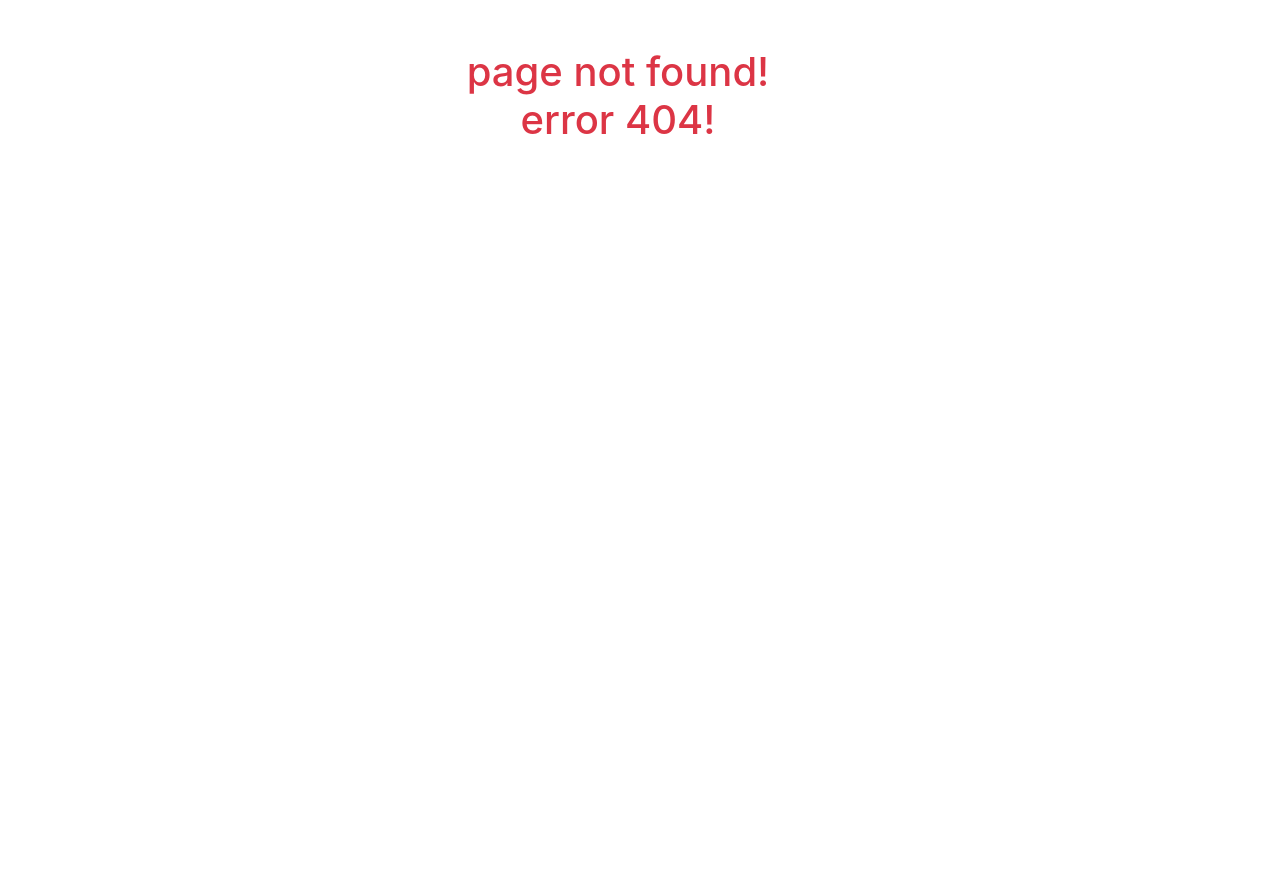
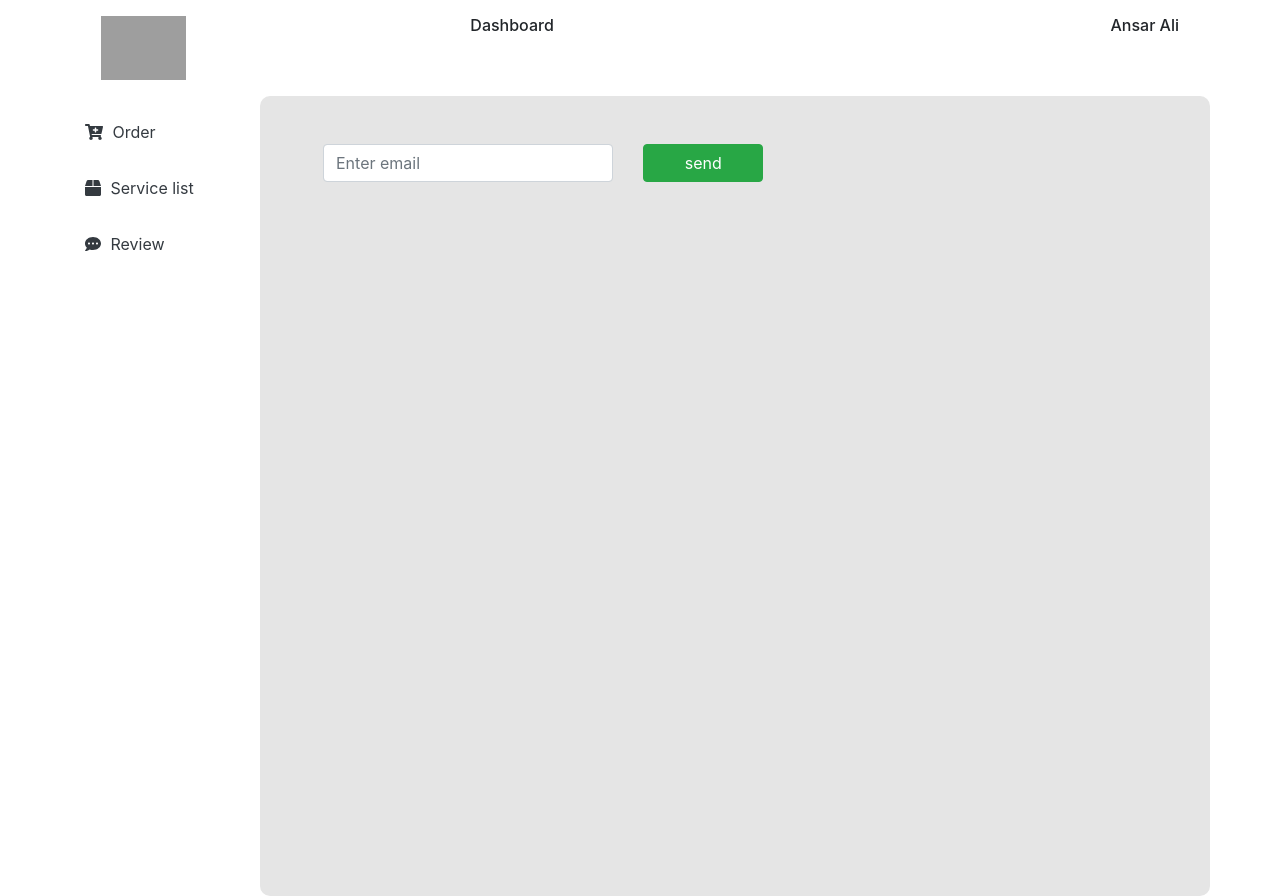
Before and after one commit to ansarali41/creative-agency-client, a React (Create React App) app: page /makeAdmin in a window 1280 px wide. Before the commit this address had no page. Before the commit the page ends 800 px from the top, so only its background shows below. Built offline with nearby package versions, Linux system fonts and the light colour scheme; no server answers; grey boxes are pictures that could not be loaded.

Commit message:
making admin pannel

```diff
--- a/src/App.js
+++ b/src/App.js
@@ -13,6 +13,9 @@ import PageNotFound from './Components/PageNotFound/PageNotFound';
 import Progress from './Components/Progress/Progress';
 import Login from './Components/Login/Login';
 import PrivateRoute from './Components/PrivateRoute/PrivateRoute';
+import ServiceListAdmin from './Components/Admin/ServiceListAdmin/ServiceListAdmin';
+import AddService from './Components/Admin/AddService/AddService';
+import MakeAdmin from './Components/Admin/MakeAdmin/MakeAdmin';
 
 export const UserContext = createContext();
 
@@ -38,6 +41,18 @@ function App() {
 
           <PrivateRoute path="/review">
             <Review></Review>
+          </PrivateRoute>
+
+          <PrivateRoute path="/serviceListAdmin">
+            <ServiceListAdmin />
+          </PrivateRoute>
+
+          <PrivateRoute path="/addService">
+            <AddService />
+          </PrivateRoute>
+
+          <PrivateRoute path="/makeAdmin">
+            <MakeAdmin />
           </PrivateRoute>
 
           <Route path="/login">
--- /dev/null
+++ b/src/Components/Admin/AddService/AddService.js
@@ -0,0 +1,23 @@
+import React from 'react';
+import DashboardHeader from '../../Dashboard/DashboardHeader/DashboardHeader';
+import Sidebar from '../../Dashboard/Sidebar/Sidebar';
+
+const AddService = () => {
+    return (
+        <section className="container">
+            <DashboardHeader></DashboardHeader>
+            <div className="row">
+                <div className="col-md-2">
+                    <Sidebar></Sidebar>
+                </div>
+                <div className="col-md-10 p-4  dashboard-bg">
+                    <div className="col-md-6">
+                        <h4>add service</h4>
+                    </div>
+                </div>
+            </div>
+        </section>
+    );
+};
+
+export default AddService;
--- /dev/null
+++ b/src/Components/Admin/MakeAdmin/MakeAdmin.js
@@ -0,0 +1,49 @@
+import React from 'react';
+import DashboardHeader from '../../Dashboard/DashboardHeader/DashboardHeader';
+import Sidebar from '../../Dashboard/Sidebar/Sidebar';
+import { useForm } from "react-hook-form";
+
+const MakeAdmin = () => {
+    const { register, handleSubmit, errors } = useForm();
+    const onSubmit = data => {
+        fetch('http://localhost:5000/makeAdmin',{
+            method: 'POST',
+            headers: { 'Content-Type': 'application/json'},
+            body: JSON.stringify(data)
+        })
+        .then(response => response.json())
+        .then( result => {
+            if(result){
+                alert('admin added successfully !')
+            }
+        })
+    }
+    return (
+        <section className="container">
+            <DashboardHeader></DashboardHeader>
+            <div className="row">
+                <div className="col-md-2">
+                    <Sidebar></Sidebar>
+                </div>
+                <div className="col-md-10 p-5  dashboard-bg">
+                    <div className="col-md-9">
+                        <form onSubmit={handleSubmit(onSubmit)}>
+                            <div className="row">
+                                <div className="col-md-6">
+                                    <input type="text" id="email" className="form-control" placeholder="Enter email" name="email" ref={register({ required: true })} />
+                                    {errors.email && <span className="text-danger">Email address is required</span>} <br />
+                                </div>
+                                <div className="col-md-6">
+                                    <button type="submit" style={{ width: '120px' }} className="btn btn-success">send</button>
+                                </div>
+                            </div>
+
+                        </form>
+                    </div>
+                </div>
+            </div>
+        </section>
+    );
+};
+
+export default MakeAdmin;
--- /dev/null
+++ b/src/Components/Admin/ServiceListAdmin/ServiceListAdmin.js
@@ -0,0 +1,32 @@
+import React, { useEffect, useState } from 'react';
+import DashboardHeader from '../../Dashboard/DashboardHeader/DashboardHeader';
+import Sidebar from '../../Dashboard/Sidebar/Sidebar';
+
+const ServiceListAdmin = () => {
+    const [allServiceList, setAllServiceList] = useState([])
+    useEffect(() => {
+        fetch('http://localhost:5000/allService')
+        .then(response => response.json())
+        .then(data =>{
+            console.log(data);
+            setAllServiceList(data);
+        })
+    },[])
+    return (
+        <section className="container">
+            <DashboardHeader></DashboardHeader>
+            <div className="row">
+                <div className="col-md-2">
+                    <Sidebar></Sidebar>
+                </div>
+                <div className="col-md-10 p-4  dashboard-bg">
+                    <div className="col-md-6">
+                        <h4>all Service List ... admin</h4>
+                    </div>
+                </div>
+            </div>
+        </section>
+    );
+};
+
+export default ServiceListAdmin;
--- a/src/Components/Dashboard/Sidebar/Sidebar.js
+++ b/src/Components/Dashboard/Sidebar/Sidebar.js
@@ -1,13 +1,65 @@
-import { faBox, faCartPlus, faCommentDots } from '@fortawesome/free-solid-svg-icons';
+import { faBox, faCartPlus, faCommentDots, faPlus, faUserPlus } from '@fortawesome/free-solid-svg-icons';
 import { FontAwesomeIcon } from '@fortawesome/react-fontawesome';
-import React from 'react';
-import { Link } from 'react-router-dom';
+import React, { useContext, useEffect, useState } from 'react';
+import { Link, useHistory, useLocation } from 'react-router-dom';
+import { UserContext } from '../../../App';
 import './Sidebar.css'
 
 const Sidebar = () => {
+    const [user, setUser] = useContext(UserContext);
+    const [isAdmin, setIsAdmin] = useState(false);
+
+    useEffect(() => {
+        fetch(`http://localhost:5000/isAdmin/${user.email}`)
+            .then(res => res.json())
+            .then(data =>{
+                console.log(data);
+                if (data.length) {
+                    setIsAdmin(data)
+                }
+            });
+    }, [user.email])
+
+    // let history = useHistory();
+    // let location = useLocation();
+
+    // let { from } = location.state || { from: { pathname: "/serviceListAdmin" } };
+
+    // const history = useHistory();
+    // if (isAdmin) {
+    //     history.push("/serviceListAdmin");
+    //     // history.replace(from);
+
+    // }
+    // else {
+    //     history.push("/order");
+    // }
+
+
 
     return (
         <div className="sidebar d-flex flex-column justify-content-between py-4" style={{ height: "100vh" }}>
+            {
+                isAdmin ?
+                    <ul className="list-unstyled">
+                        <li>
+                            <Link to="/serviceListAdmin" className="text-dark">
+                                <FontAwesomeIcon icon={faBox} /> <span>Service list</span>
+                            </Link>
+                        </li>
+                        <li>
+                            <Link to="/addService" className="text-dark">
+                                <FontAwesomeIcon icon={faPlus} /> <span>Add Service</span>
+                            </Link>
+                        </li>
+
+                        <li>
+                            <Link to="/makeAdmin" className="text-dark">
+                                <FontAwesomeIcon icon={faUserPlus} /> <span>Make Admin</span>
+                            </Link>
+                        </li>
+                    </ul>
+                    :
                     <ul className="list-unstyled">
                         <li>
                             <Link to="/order" className="text-dark">
@@ -25,6 +77,7 @@ const Sidebar = () => {
                             </Link>
                         </li>
                     </ul>
+            }
             <div>
             </div>
         </div>
```
Also changed, not shown: src/Components/Admin/AdminSidebar/AdminSidebar.js (added, +33 -0 lines). Lines whose indentation alone changed are shown as unchanged.
